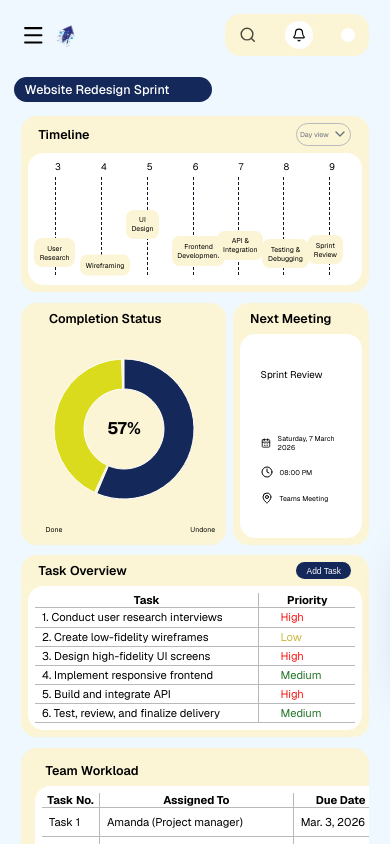
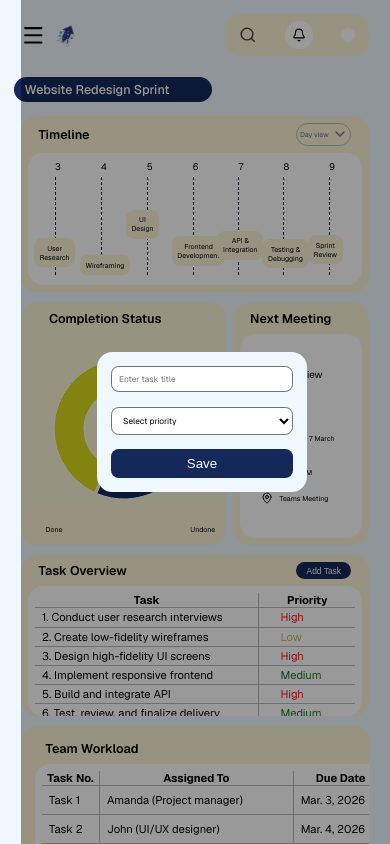
Before and after one commit to sammysplendor/TaskFlow, a React (Vite) app: page /dashboard in a window 390 px wide. Both pictures are taken after a click on the button "Add Task". Shown: the top 844 px of the page. Built offline with nearby package versions, Linux system fonts and the light colour scheme; some icons are missing.

Commit message:
Fix add task modal and overlay

```diff
--- a/src/pages/dashboard/Dashboard.jsx
+++ b/src/pages/dashboard/Dashboard.jsx
@@ -72,19 +72,26 @@ const Dashboard = () => {
     setShowModal((prev) => !prev);
   };
 
-  const [_projecttasks, setProjecttasks] = useState([]);
+  const [projecttasks, setProjecttasks] = useState([]);
   const [title, setTitle] = useState("");
   const [priority, setPriority] = useState("");
 
-  const handleAddTask = () => {
+  const handleAddTask = (e) => {
+    e.preventDefault();
+
     const newTask = {
       id: Date.now(),
-      title: title,
+      task: title,
       priority: priority,
     };
 
     setProjecttasks((prev) => [...prev, newTask]);
+    setShowModal(false);
+    setTitle("");
+    setPriority("");
   };
+
+  const allTasks = [...taskOverview, ...projecttasks];
 
   // =============== OVERVIEW TABLE =============== //
   const priorityColor = (priority) => {
@@ -132,7 +139,7 @@ const Dashboard = () => {
       task.progress.toLowerCase().includes(searchInput.toLowerCase()),
   );
 
-  const filteredTaskOverview = taskOverview.filter(
+  const filteredTaskOverview = allTasks.filter(
     (item) =>
       (item.task?.toLowerCase() || "").includes(searchInput.toLowerCase()) ||
       (item.priority?.toLowerCase() || "").includes(searchInput.toLowerCase()),
@@ -356,6 +363,7 @@ const Dashboard = () => {
               </div>
 
               {showModal && (
+                <div className={style.modalOverlay}>
                   <form className={style.modal} onSubmit={handleAddTask}>
                     <input
                       type="text"
@@ -368,6 +376,7 @@ const Dashboard = () => {
                       value={priority}
                       onChange={(e) => setPriority(e.target.value)}
                     >
+                      <option value="">Select priority</option>
                       <option value="Low">Low</option>
                       <option value="Medium">Medium</option>
                       <option value="High">High</option>
@@ -377,8 +386,10 @@ const Dashboard = () => {
                       Save
                     </button>
                   </form>
+                </div>
               )}
 
+              <div className={style.overviewWrapper}>
                 <div className={`${style.sectionContent} ${style.overview}`}>
                   <table>
                     <thead>
@@ -388,10 +399,10 @@ const Dashboard = () => {
                       </tr>
                     </thead>
                     <tbody>
-                    {filteredTaskOverview.map((item) => (
+                      {filteredTaskOverview.map((item, index) => (
                         <tr key={item.id}>
                           <td className={style.leftColumn}>
-                          {item.id}. {item.task}
+                            {index + 1}. {item.task}
                           </td>
                           <td
                             style={{ color: priorityColor(item.priority) }}
@@ -403,6 +414,7 @@ const Dashboard = () => {
                       ))}
                     </tbody>
                   </table>
+                </div>
               </div>
             </div>
 
--- a/src/pages/dashboard/Dashboard.module.css
+++ b/src/pages/dashboard/Dashboard.module.css
@@ -80,7 +80,6 @@ a {
   display: flex;
   align-items: center;
   justify-content: space-evenly;
-  /* gap: 2rem; */
   padding: 1rem 2rem;
   background: var(--secondary-color-2);
   border-radius: var(--border-lg);
@@ -320,6 +319,18 @@ a {
   cursor: pointer;
 }
 
+.overviewWrapper {
+  height: 18.5rem;
+  overflow: hidden;
+}
+
+.overview {
+  overflow-x: visible;
+  overflow-y: auto;
+  padding-inline: 1rem;
+  height: 100%;
+}
+
 table {
   width: 100%;
   border-collapse: collapse;
@@ -356,26 +367,37 @@ tbody td {
   font-size: 1.3rem;
 }
 
+.modalOverlay {
+  position: fixed;
+  top: 0;
+  bottom: 0;
+  z-index: 50;
+  width: 100%;
+  height: 100%;
+  background: rgba(0, 0, 0, 0.4);
+
+  display: flex;
+  align-items: center;
+  justify-content: center;
+  padding-right: 20rem;
+}
+
 .modal {
   width: 30rem;
   background: var(--app-bg);
   border-radius: var(--border-lg);
+  padding: 2rem;
   display: flex;
   flex-direction: column;
   align-items: start;
   justify-content: space-around;
   gap: 2rem;
-  box-shadow: var(--shadow-3);
-  padding: 2rem;
-
-  position: fixed;
-  bottom: 25rem;
-  left: 60rem;
-  z-index: 50;
 }
 
 .modal select {
   outline: none;
+  font-size: var(--small-text);
+  font-family: inherit;
 }
 
 .modal input,
@@ -384,6 +406,7 @@ tbody td {
   border: 1px solid var(--text-muted);
   padding: 1rem;
   border-radius: var(--border-sm);
+  background: var(--bg-topcard);
 }
 
 .saveTaskBtn {
@@ -531,6 +554,10 @@ option {
     margin-bottom: 4rem;
   }
 
+  .modalOverlay {
+    padding-right: 4rem;
+  }
+
   thead,
   tbody td,
   .overview tbody td {
```
Lines whose indentation alone changed are shown as unchanged.
